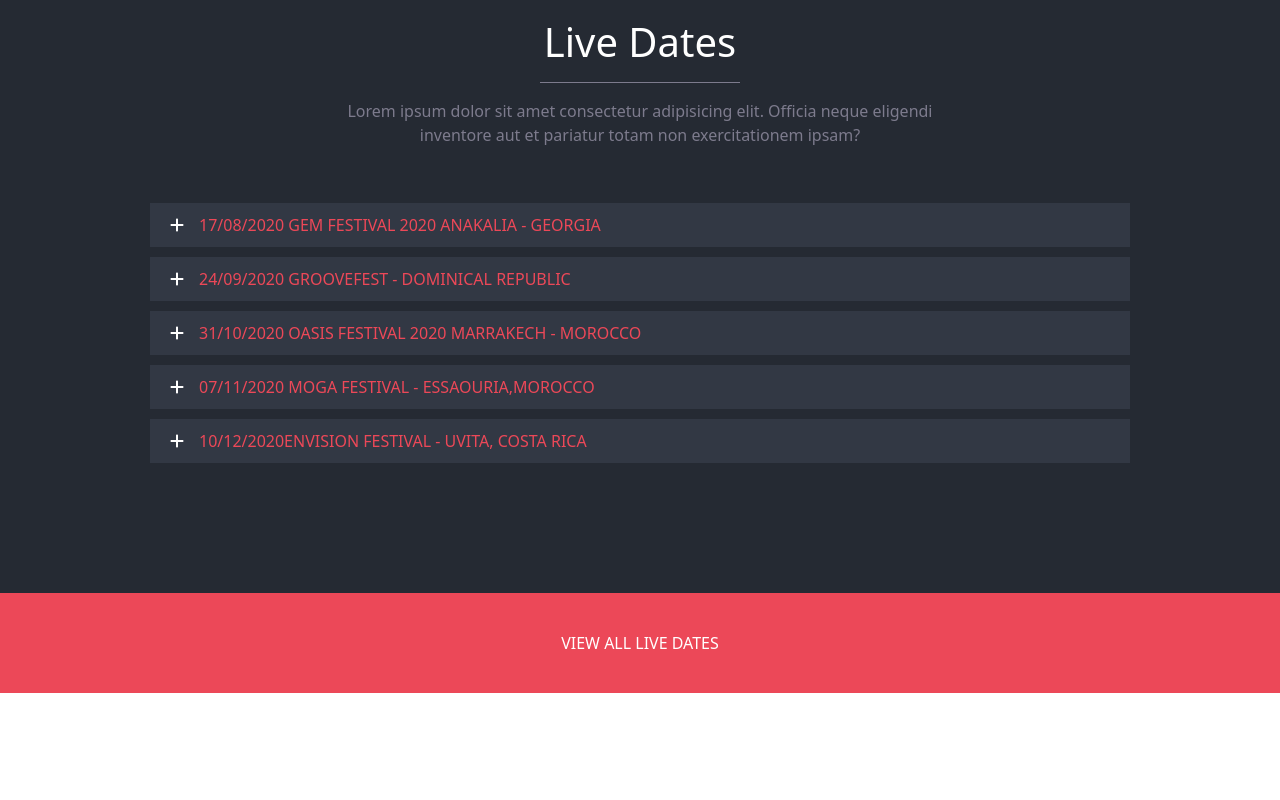
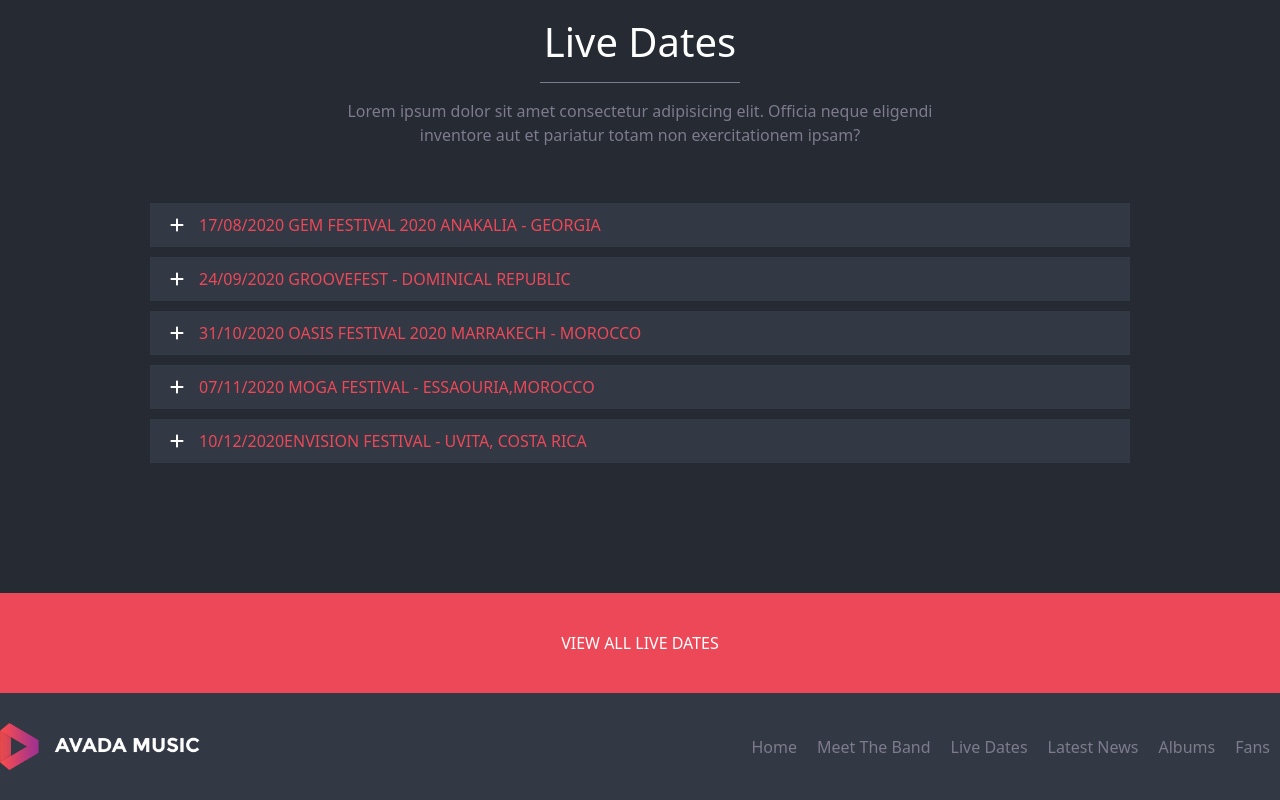
Before and after one commit to MindulaHewadewage/proj-html-vuejs, a Vue app: page / in a window 1280 px wide. Shown: the part 3874-4674 px from the top of the page. Before the commit the page ends 4567 px from the top, so only its background shows below. Built offline with nearby package versions, Linux system fonts and the light colour scheme.

Commit message:
footer top fatto

```diff
--- a/src/components/footer/FooterTop.vue
+++ b/src/components/footer/FooterTop.vue
@@ -1,5 +1,6 @@
 <script>
 export default {
+    name: 'FooterTop',
     data() {
         return {
 
@@ -8,8 +9,78 @@
 }
 </script>
 
-<template></template>
+<template>
+    <div class="bg">
 
-<style>
+        <div class="large-container">
+            <div class="logo">
+                <img src="../../assets/img/avada-music-logo-retina.png" alt="">
+            </div>
+            <div class="navbar-menu">
+                <ul>
+                    <a href="#">
+                        <li>Home</li>
+                    </a>
+                    <a href="#">
+                        <li>Meet The Band</li>
+                    </a>
+                    <a href="#">
+                        <li>Live Dates</li>
+                    </a>
+                    <a href="#">
+                        <li>Latest News</li>
+                    </a>
+                    <a href="#">
+                        <li>Albums</li>
+                    </a>
+                    <a href="#">
+                        <li>Fans</li>
+                    </a>
+                </ul>
+            </div>
+        </div>
+    </div>
+</template>
 
+<style scoped lang="scss">
+.bg {
+    background-color: #323844;
+}
+
+.large-container {
+    padding: 30px 0;
+
+    display: flex;
+    justify-content: space-between;
+    align-items: center;
+
+}
+
+
+.logo {
+
+
+    img {
+        width: 200px;
+    }
+}
+
+.navbar-menu {
+
+    ul {
+        display: flex;
+        margin: 0;
+
+        li {
+            padding: 10px;
+            color: #7D7B8D;
+
+            &:hover {
+                color: white;
+            }
+        }
+
+
+    }
+}
 </style>
--- a/src/components/live-dates/LiveDateCard.vue
+++ b/src/components/live-dates/LiveDateCard.vue
@@ -82,7 +82,7 @@
     }
 
     p {
-        color: #7D7B8D
+        color: #7D7B8D;
     }
 
     .coloured {
```
